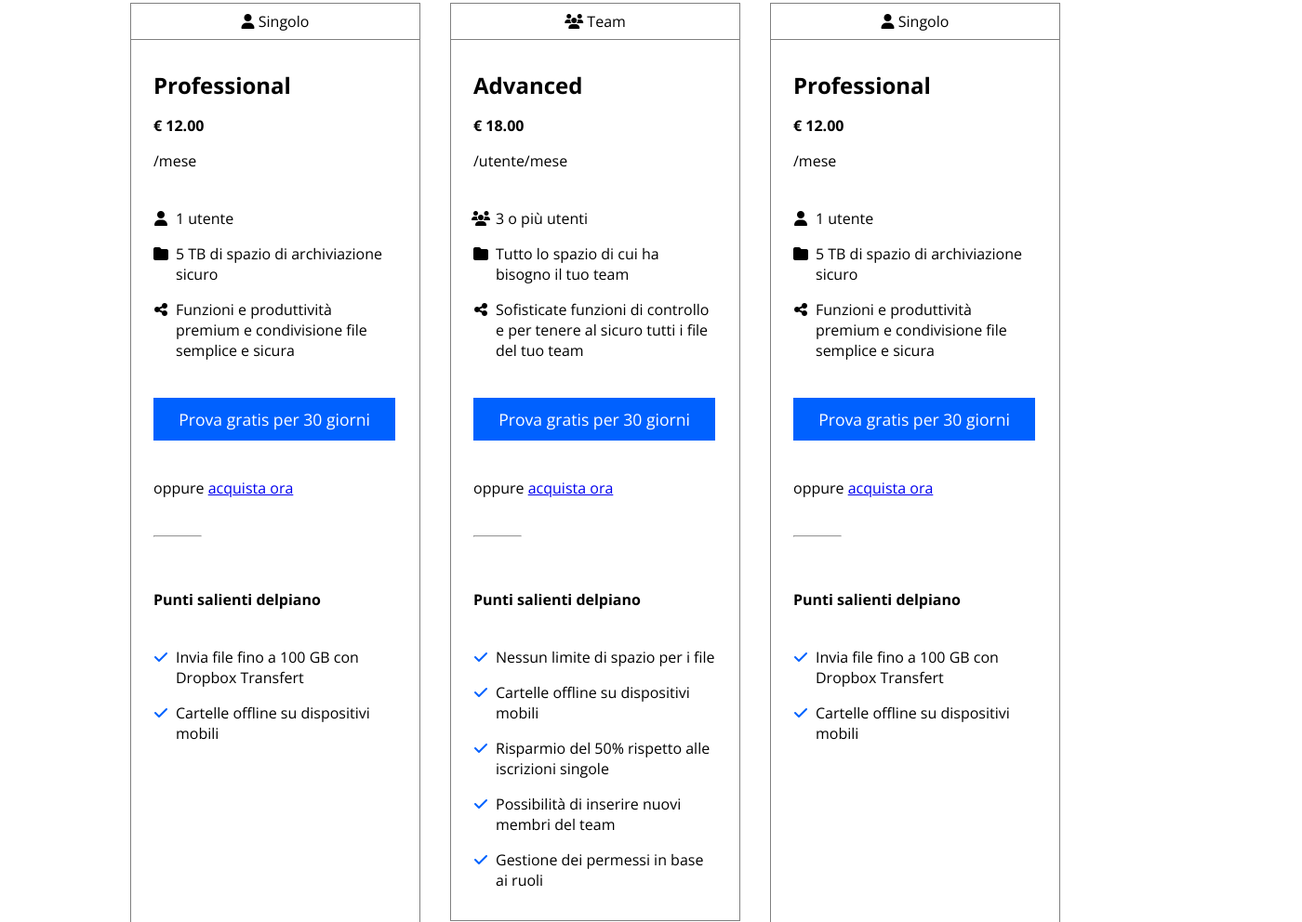
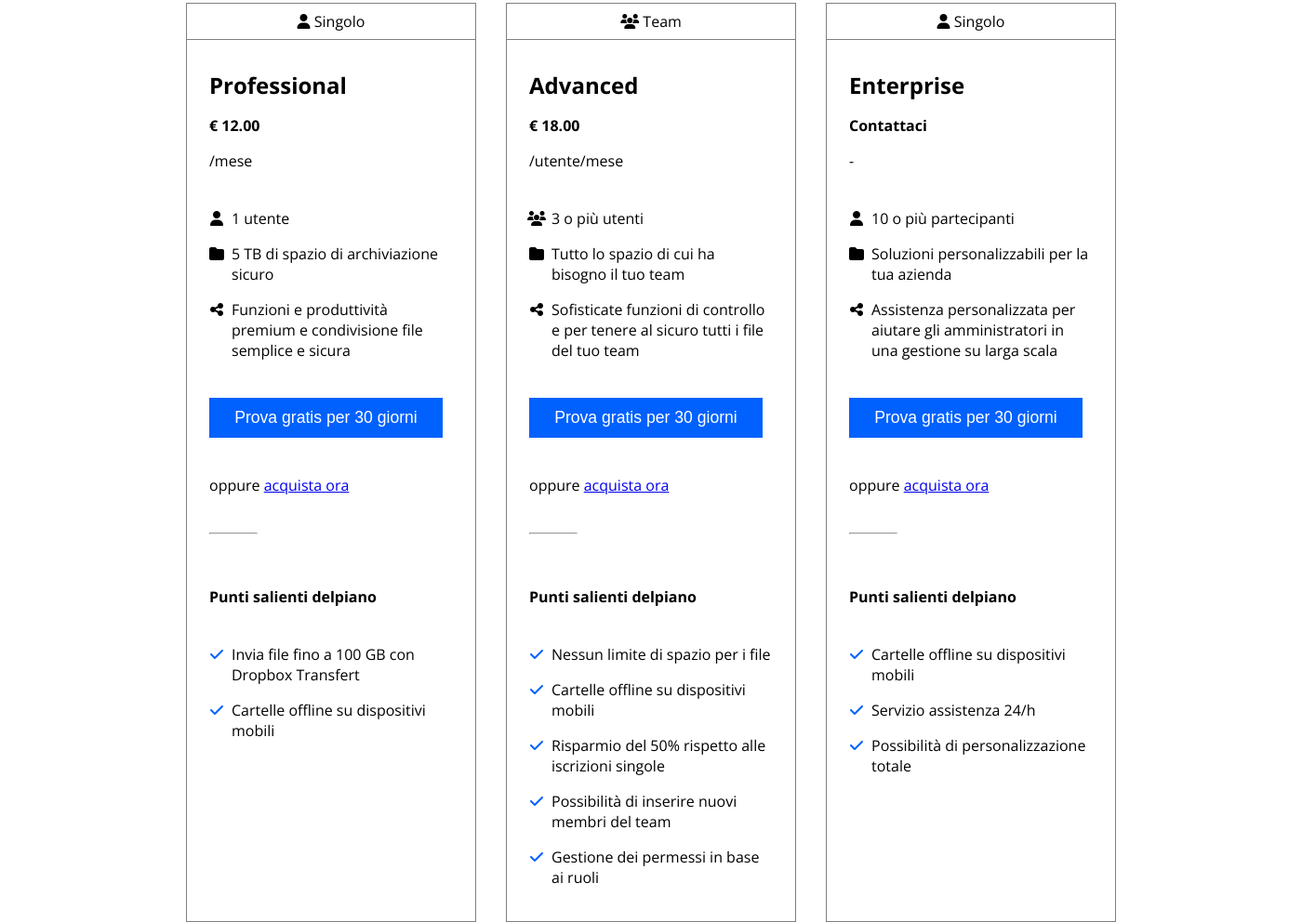
Before and after one commit to marinodilauro/htmlcss-dropbox, a plain HTML site: page index.html in a window 1280 px wide. Shown: the part 1155-2147 px from the top of the page at 93% size, 1400 px wide, since content can reach past the window. Drawn offline with nearby package versions, Linux system fonts and the light colour scheme.

Commit message:
Fix customers logo hover function

```diff
--- a/assets/css/style.css
+++ b/assets/css/style.css
@@ -21,15 +21,16 @@
   --dropbox-hearst_logo: rgba(180, 208, 231, 1);
   --dropbox-lonelyplanet_logo: rgba(13, 36, 129, 1);
   --dropbox-clearchannel_logo: rgba(255, 216, 48, 1);
-  --dropbox-hover-logo-border: rgba(255, 255, 255, 0.1);
+  --dropbox-hover-logo-border: rgba(255, 255, 255, 0.2);
 }
 
 /* #endregion Utilities */
 
 /* #region Common rules */
 
-body * {
+body {
   font-family: 'Open Sans', sans-serif;
+  min-width: 1400px;
 }
 
 h1 {
@@ -172,7 +173,7 @@ img {
 .btn {
   border: none;
   font-size: 1.1rem;
-  padding: 0.4rem 0.8rem;
+  padding: 0.7rem 0.9rem;
   cursor: pointer;
 }
 
@@ -229,11 +230,19 @@ input[type="radio"]+label {
 
 #site_header {
   height: 85px;
+
+  .links {
+    justify-content: space-around;
+  }
+
+  .btn {
+    padding: 0.5rem 0.9rem;
+  }
 }
 
-#site_header .links {
+/* #site_header .links {
   justify-content: space-around;
-}
+} */
 
 /* #endregion Header */
 
@@ -294,7 +303,8 @@ input[type="radio"]+label {
 
 .plan_type {
   align-items: flex-start;
-  padding: 2rem 1.5rem 12rem 1.5rem;
+  height: 950px;
+  padding: 2rem 1.5rem 2rem 1.5rem;
   gap: 2.5rem;
 
   ul {
@@ -469,7 +479,7 @@ input[type="radio"]+label {
 
 .logo_right div:hover,
 .logo_left div:hover {
-  border: 1rem solid var(--dropbox-hover-logo-border);
+  box-shadow: inset 0 0 0 15px var(--dropbox-hover-logo-border);
 }
 
 /* #endregion Customers logo */
--- a/index.html
+++ b/index.html
@@ -169,17 +169,17 @@
           <div class="plan_type d_flex flex_column">
             <ul class="plan_price">
               <li>
-                <h3>Professional</h3>
+                <h3>Enterprise</h3>
               </li>
-              <li><strong>&euro; 12.00</strong></li>
-              <li>/mese</li>
+              <li><strong>Contattaci</strong></li>
+              <li>-</li>
             </ul>
             <ul class="fa-ul plan_specs">
-              <li><span class="fa-li"><i class="fa-solid fa-user"></i></span>1 utente</li>
-              <li><span class="fa-li"><i class="fa-solid fa-folder"></i></span>5 TB di spazio di archiviazione sicuro
-              </li>
-              <li><span class="fa-li"><i class="fa-solid fa-share-nodes"></i></span>Funzioni e produttivit&agrave;
-                premium e condivisione file semplice e sicura</li>
+              <li><span class="fa-li"><i class="fa-solid fa-user"></i></span>10 o pi&ugrave; partecipanti</li>
+              <li><span class="fa-li"><i class="fa-solid fa-folder"></i></span>Soluzioni personalizzabili per la tua
+                azienda</li>
+              <li><span class="fa-li"><i class="fa-solid fa-share-nodes"></i></span>Assistenza personalizzata per
+                aiutare gli amministratori in una gestione su larga scala</li>
             </ul>
             <button class="btn btn_accent btn_large" type="button" onclick="alert('Hello world!')">Prova gratis per 30
               giorni</button>
@@ -188,10 +188,11 @@
             <h4>Punti salienti delpiano</h4>
             <ul class="fa-ul plan_highlights">
               </li>
-              <li><span class="fa-li"><i class="fa-solid fa-check"></i></i></span>Invia file fino a 100 GB con Dropbox
-                Transfert</li>
               <li><span class="fa-li"><i class="fa-solid fa-check"></i></i></span>Cartelle offline su dispositivi mobili
               </li>
+              <li><span class="fa-li"><i class="fa-solid fa-check"></i></i></span>Servizio assistenza 24/h</li>
+              <li><span class="fa-li"><i class="fa-solid fa-check"></i></i></span>Possibilit&agrave; di
+                personalizzazione totale</li>
             </ul>
           </div>
         </div>
```
